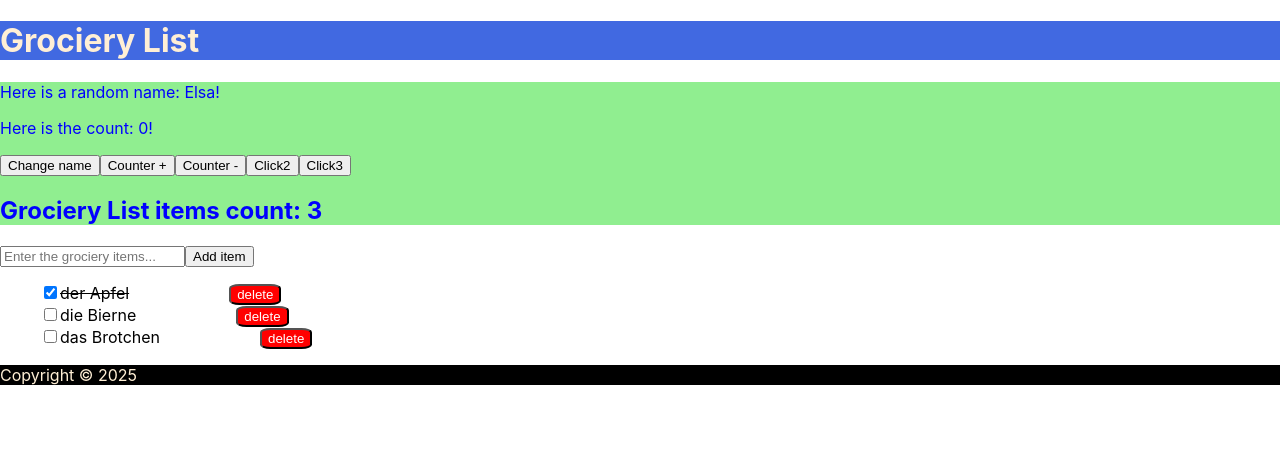
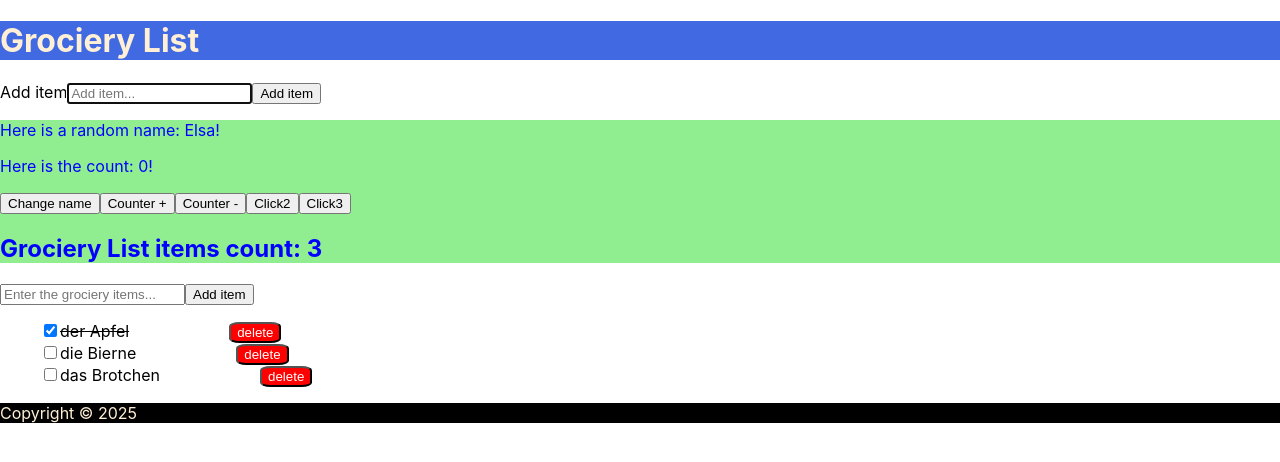
Before and after one commit to dilmurodb/reactapp, a React (Create React App) app: page / in a window 1280 px wide. Shown: the top 462 px of the page. Built offline with nearby package versions, Linux system fonts and the light colour scheme.

Commit message:
feat: add form to addItem component

```diff
--- a/src/App.js
+++ b/src/App.js
@@ -1,5 +1,6 @@
 import './App.css';
 import Header from './components/header';
+import AddItem from './components/addItem';
 import Main from './components/main';
 import Footer from './components/footer';
 import { useState } from 'react';
@@ -24,6 +25,8 @@ function App() {
     }
   ])
 
+  const [newItem, setNewItem] = useState('');
+
   const handleCheckbox = (id) => {
     const listItems = items.map(item => item.id === id ? { ...item, checked: !item.checked} : item);
     setItems(listItems)
@@ -34,9 +37,18 @@ function App() {
     setItems(listItems);
   }
 
+  const handleSubmit = (e) => {
+    console.log('submitted')
+  }
+
   return (
     <div>
       <Header />
+      <AddItem
+            newItem={newItem}
+            setNewItem={setNewItem}
+            handleSubmit={handleSubmit}
+      />
       <Main items={items}
             handleCheckbox={handleCheckbox}
             deleteItem={deleteItem}
--- a/src/components/addItem.js
+++ b/src/components/addItem.js
@@ -1,8 +1,20 @@
 import React from 'react'
 
-const AddItem = () => {
+const AddItem = ({newItem, setNewItem, handleSubmit}) => {
   return (
-    <div>AddItem</div>
+    <form>
+      <lable htmlFor='addItem'>Add item</lable>
+      <input
+        autoFocus
+        id='addItem'
+        type='text'
+        placeholder='Add item...'
+        required
+        // value={newItem}
+        onChange={(e) => setNewItem(e.target.value)}
+      />
+      <button type='submit'>Add item</button>
+    </form>
   )
 }
 
--- a/src/components/main.js
+++ b/src/components/main.js
@@ -1,5 +1,6 @@
 import Counter from './counter';
 import Grociery from './grociery';
+
 
 function Main({items, handleCheckbox, deleteItem, length}) {
 
```
